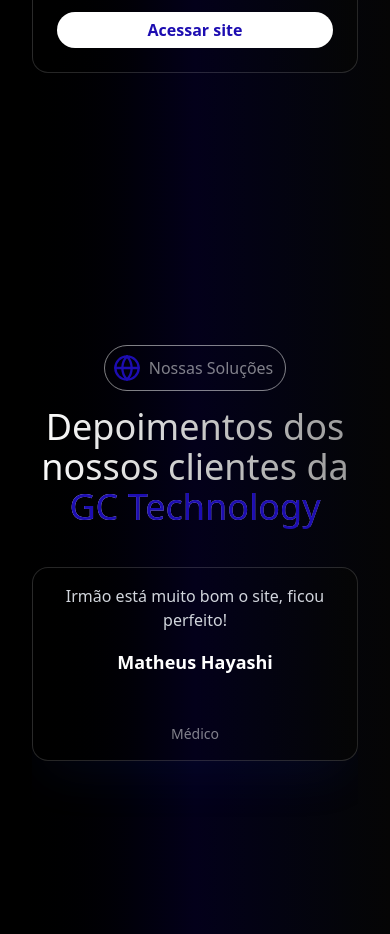
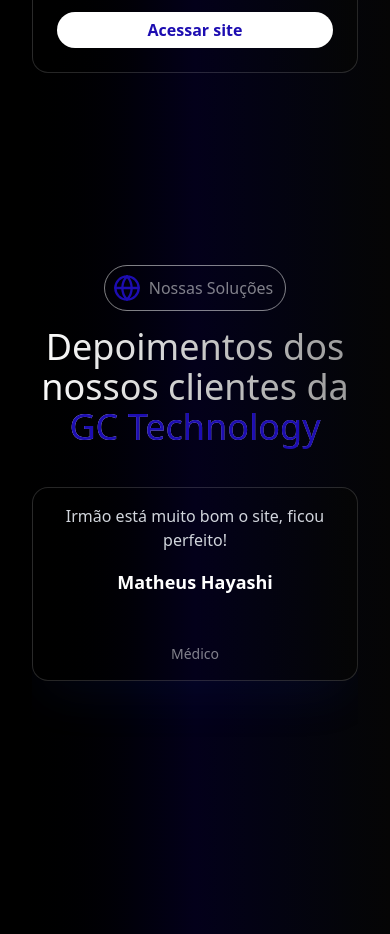
Before and after one commit to DevGustavoGantois/portfolio_sistemas_GC, a Next.js app: page / in a window 390 px wide. Shown: the part 9440-10374 px from the top of the page. Built offline with nearby package versions, Linux system fonts and the light colour scheme.

Commit message:
style:Adjusting margin in sections.

```diff
--- a/src/app/s-about-us.tsx
+++ b/src/app/s-about-us.tsx
@@ -6,7 +6,7 @@
 
 export function HomeAboutUs() {
     return (
-        <section className="max-w-[1440px] p-8 lg:p-0 mx-auto mt-20 lg:mt-[100px]" id="aboutUs">
+        <section className="max-w-[1440px] p-8 lg:p-0 mx-auto -mt-40 lg:mt-[100px]" id="aboutUs">
             <div className="flex flex-col items-center justify-center gap-3">
                 <Pretitle icon={<Globe size={28} className="stroke-[#1D0DB1]" />} pretitle="Conheça um pouco" />
                 <Title title="Sobre" mark="nós" />
--- a/src/app/s-testimonials.tsx
+++ b/src/app/s-testimonials.tsx
@@ -6,7 +6,7 @@
 export function HomeTestimonials() {
     return (
         <section className="p-8 lg:p-0">
-             <figure className="flex flex-col gap-4 justify-center items-center lg:items-start max-w-[1440px] mx-auto mb-6 lg:mb-40 mt-20 lg:mt-[211px]">
+             <figure className="flex flex-col gap-4 justify-center items-center lg:items-start max-w-[1440px] mx-auto lg:mb-40 lg:mt-[211px]">
           <Pretitle
             icon={<Globe className="stroke-[#1D0DB1]" size={28} />}
             pretitle="Nossas Soluções"
--- a/src/components/ui/sheet.tsx
+++ b/src/components/ui/sheet.tsx
@@ -73,7 +73,7 @@
       >
         {children}
         <SheetPrimitive.Close className="ring-offset-background focus:ring-ring data-[state=open]:bg-secondary absolute top-4 right-4 rounded-xs opacity-70 transition-opacity hover:opacity-100 focus:ring-2 focus:ring-offset-2 focus:outline-hidden disabled:pointer-events-none">
-          <XIcon className="size-4" />
+          <XIcon className="size-4 text-blue-500" />
           <span className="sr-only">Close</span>
         </SheetPrimitive.Close>
       </SheetPrimitive.Content>
```
